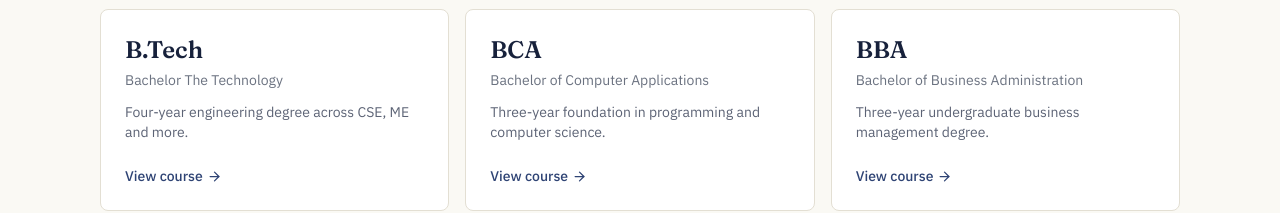
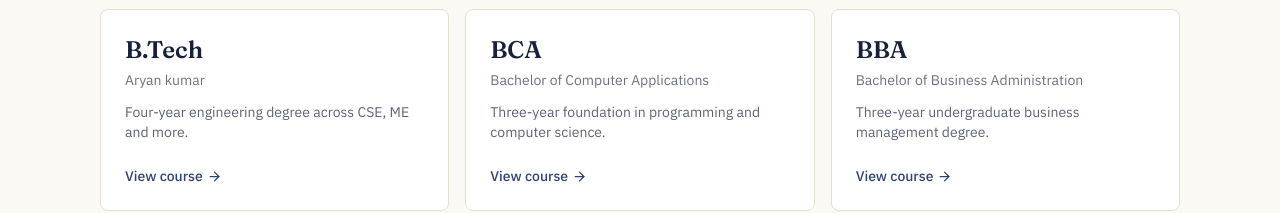
Before and after one commit to Shivam90001/study_vault10, a Next.js app in the folder studyvault-with-backend/studyvault/: page / in a window 1280 px wide. Shown: the part 414-627 px from the top of the page. Built offline with nearby package versions, Linux system fonts and the light colour scheme.

Commit message:
Update courses.ts

```diff
--- a/studyvault-with-backend/studyvault/data/courses.ts
+++ b/studyvault-with-backend/studyvault/data/courses.ts
@@ -4,7 +4,7 @@ export const courses: Course[] = [
   {
     slug: "btech",
     name: "B.Tech",
-    fullName: "Bachelor The Technology",
+    fullName: "Aryan kumar",
     description: "Four-year engineering degree across CSE, ME and more.",
     semesterCount: 8,
   },
```
